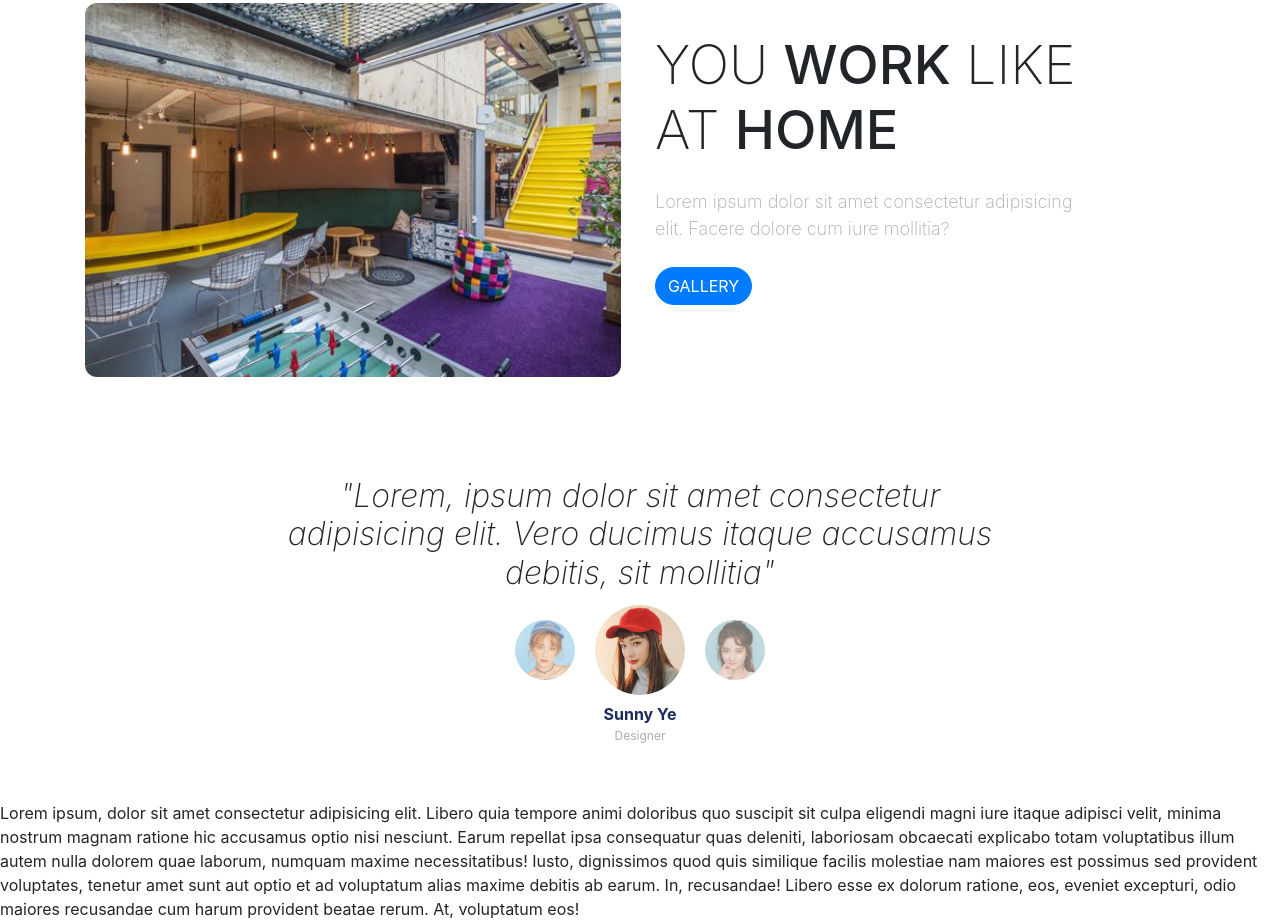
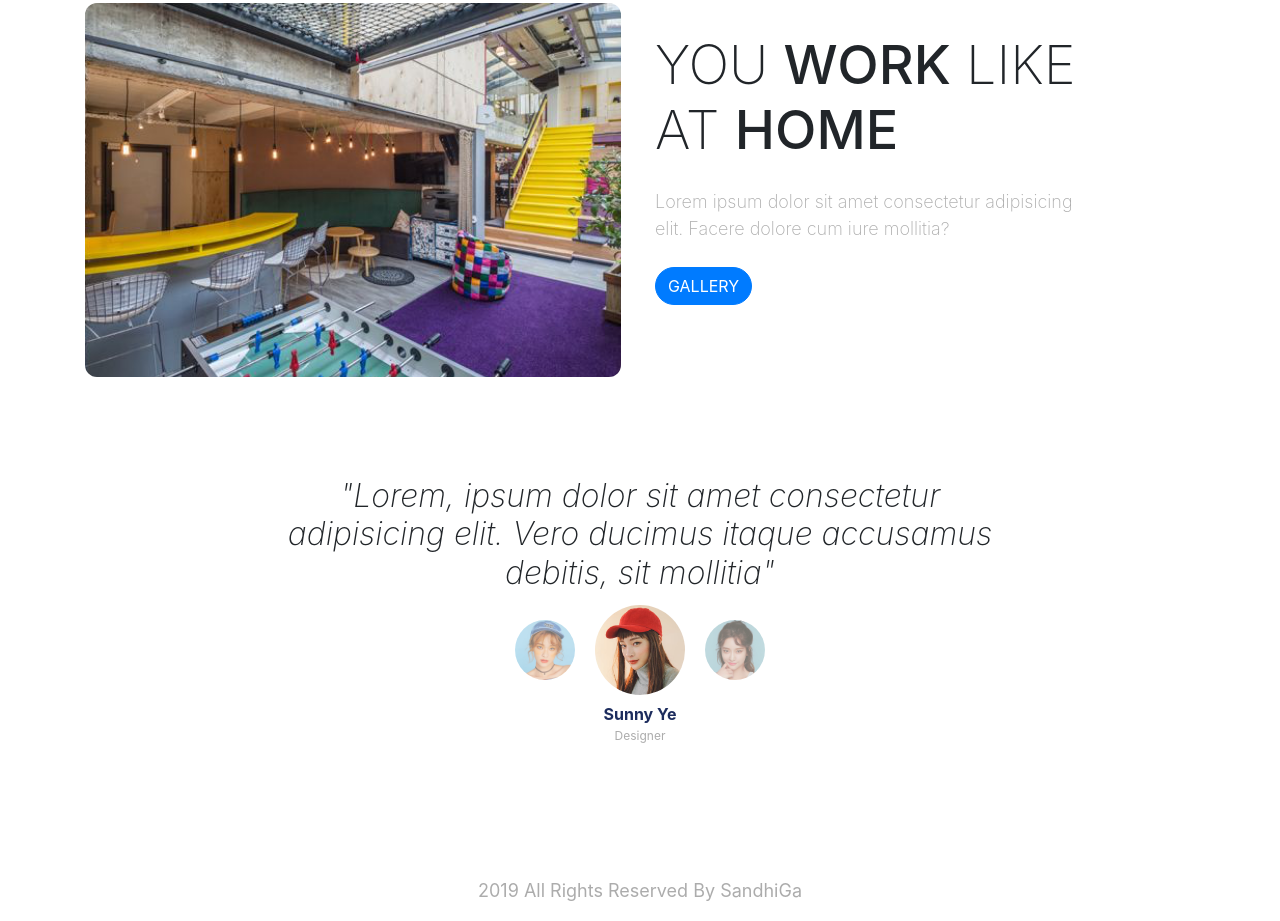
Before and after one commit to D4ITON/landing-bootstrap, a plain HTML site: page index.html in a window 1280 px wide. Shown: the part 848-1769 px from the top of the page. Drawn offline with nearby package versions, Linux system fonts and the light colour scheme; a web font is replaced by a local one.

Commit message:
terminando parte del footer

```diff
--- a/index.html
+++ b/index.html
@@ -140,21 +140,19 @@
 
         <!-- FIN TESTIMONIAL -->
 
+        <!-- FOOTER -->
+
+        <div class="row footer">
+            <div class="col text-center">
+                <p>2019 All Rights Reserved By SandhiGa</p>
+            </div>
+        </div>
+
+        <!-- FIN FOOTER -->
+
 
     </div>
     <!-- FIN CONTAINER -->
-
-    <br>
-    <div class="text">Lorem ipsum, dolor sit amet consectetur adipisicing elit. Libero quia tempore animi doloribus quo
-        suscipit sit culpa eligendi magni iure itaque adipisci velit, minima nostrum magnam ratione hic accusamus optio
-        nisi nesciunt. Earum repellat ipsa consequatur quas deleniti, laboriosam obcaecati explicabo totam voluptatibus
-        illum autem nulla dolorem quae laborum, numquam maxime necessitatibus! Iusto, dignissimos quod quis similique
-        facilis molestiae nam maiores est possimus sed provident voluptates, tenetur amet sunt aut optio et ad
-        voluptatum alias maxime debitis ab earum. In, recusandae! Libero esse ex dolorum ratione, eos, eveniet
-        excepturi, odio maiores recusandae cum harum provident beatae rerum. At, voluptatum eos!</div>
-
-
-
 
 
     <!-- Optional JavaScript -->
--- a/styles.css
+++ b/styles.css
@@ -73,7 +73,7 @@
 
 /* Workingspace */
 .workingspace{
-    margin-top: 120px;
+    margin-top: 90px;
     text-align: center;
 }
 
@@ -96,7 +96,7 @@
 
 /* Testimonial */
 .testimonial{
-    margin-top: 100px;
+    margin-top: 60px;
 }
 .testimonial h5{
     font-weight: 200;
@@ -128,6 +128,16 @@
 .testimonial figcaption{
     text-align: center;
 }
+
+/* footer */
+.footer{
+    margin-top: 100px;
+}
+.footer p{
+    color: #acacac;
+    font-size: 18px;
+}
+
 
 /* Utility */
 .tombol{
@@ -168,11 +178,15 @@
         font-size: 62px;
     }
     .workingspace{
+        margin-top: 120px;
         text-align: left;
     }
     .workingspace h3{
         font-size: 54px;
     }
+    .testimonial{
+        margin-top: 100px;
+    }
     .testimonial h5{
         font-size: 32px;
     }
```
